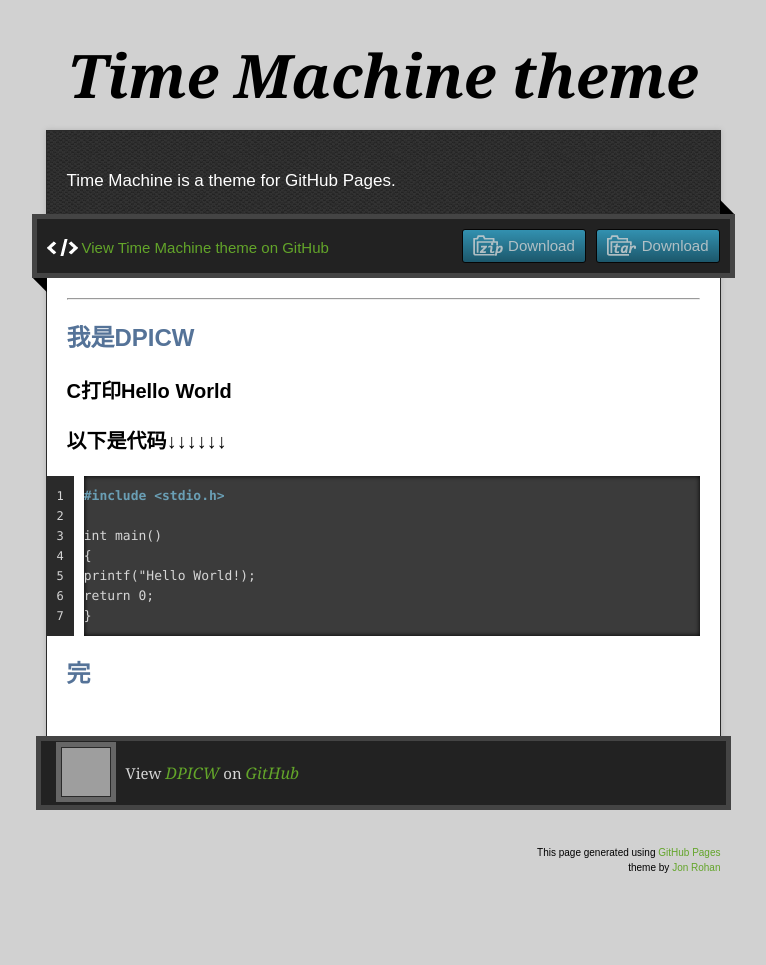
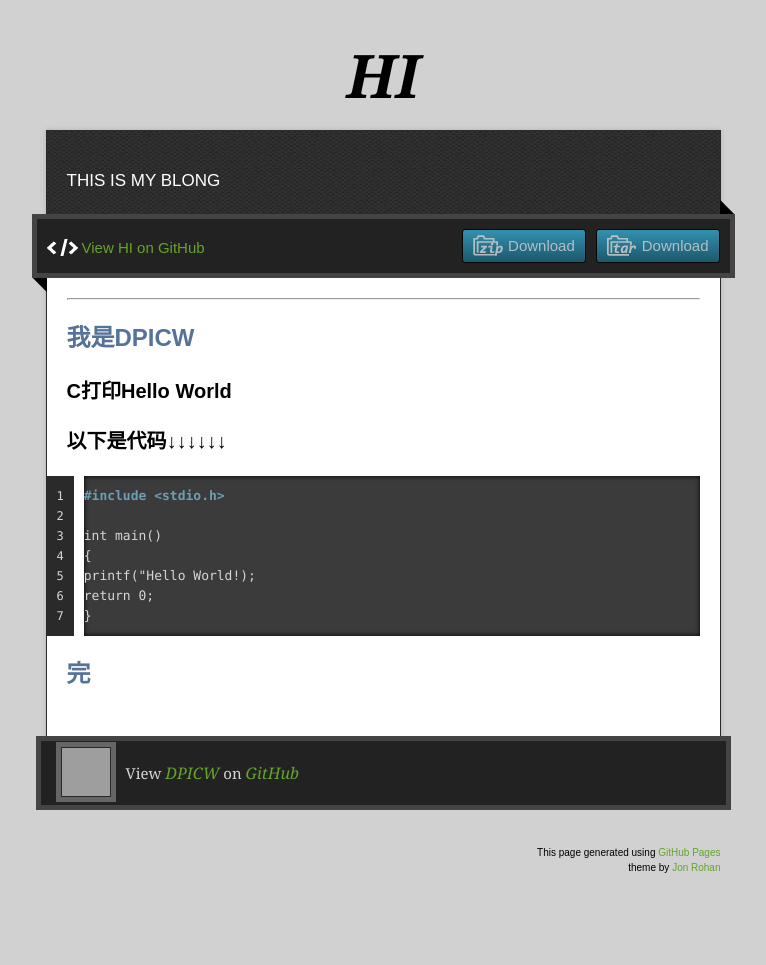
Before and after one commit to DPICW/dpicw.github.io, a Jekyll site: the page built from index.md, in a window 1280 px wide. Shown: the whole page, without its empty margins (257-1023 px from the left). Built offline with Jekyll 4.4.1, drawn with Linux system fonts in a browser that asks for light colours; our own code applies the rules of GitHub Pages for plain Markdown files; grey boxes are pictures that could not be loaded.

Commit message:
Update _config.yml

```diff
--- a/_config.yml
+++ b/_config.yml
@@ -1,5 +1,5 @@
-title: Time Machine theme
-description: Time Machine is a theme for GitHub Pages.
-show_downloads: true
+title: HI
+description: THIS IS MY BLONG
+show_downloads: flash
 google_analytics:
 theme: jekyll-theme-time-machine
```
